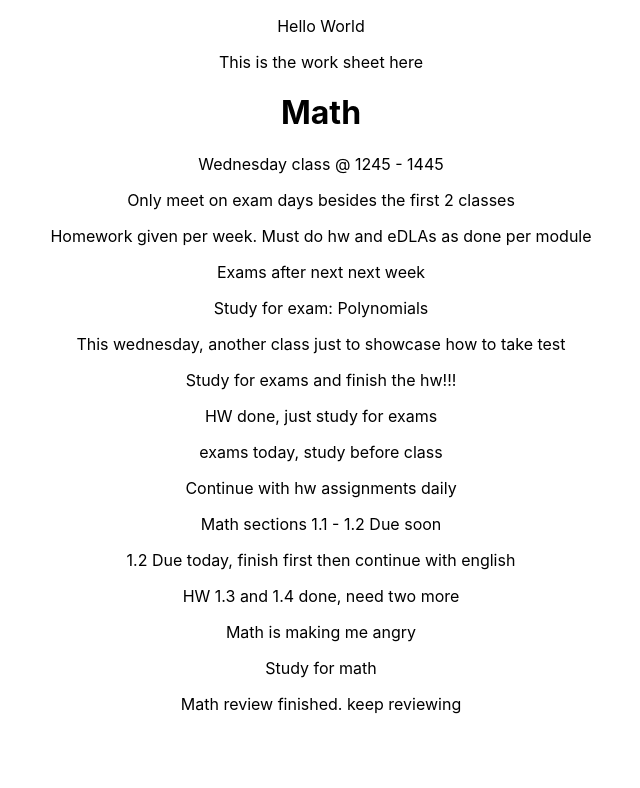
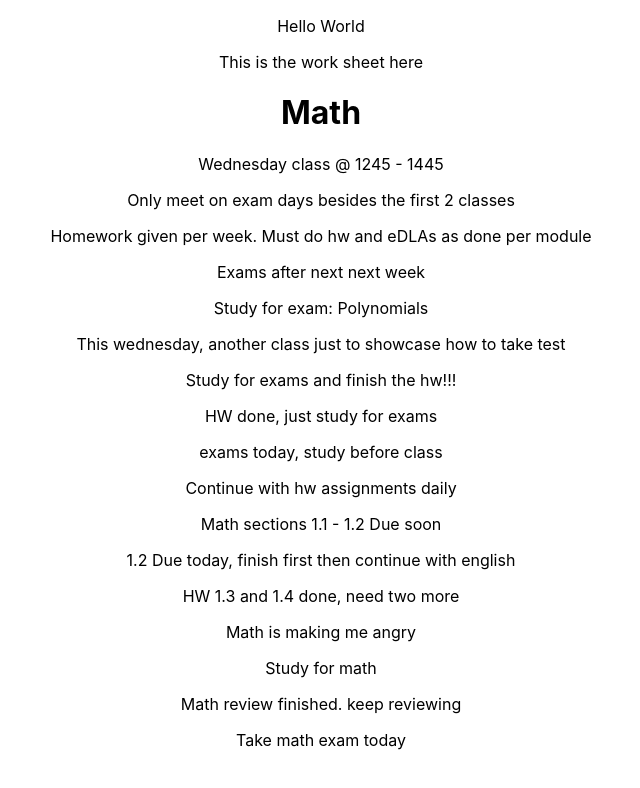
Before and after one commit to jsoomie/school-notebook, a React (Create React App) app: page /math in a window 1280 px wide. Shown: the top 788 px of the page, without its empty margins (319-959 px from the left). Built offline with nearby package versions, Linux system fonts and the light colour scheme.

Commit message:
chore: update math

```diff
--- a/src/pages/Math/Math.tsx
+++ b/src/pages/Math/Math.tsx
@@ -22,6 +22,7 @@ export const Math = () => {
       <p>Math is making me angry</p>
       <p>Study for math</p>
       <p>Math review finished. keep reviewing</p>
+      <p>Take math exam today</p>
     </div>
   );
 };
```
